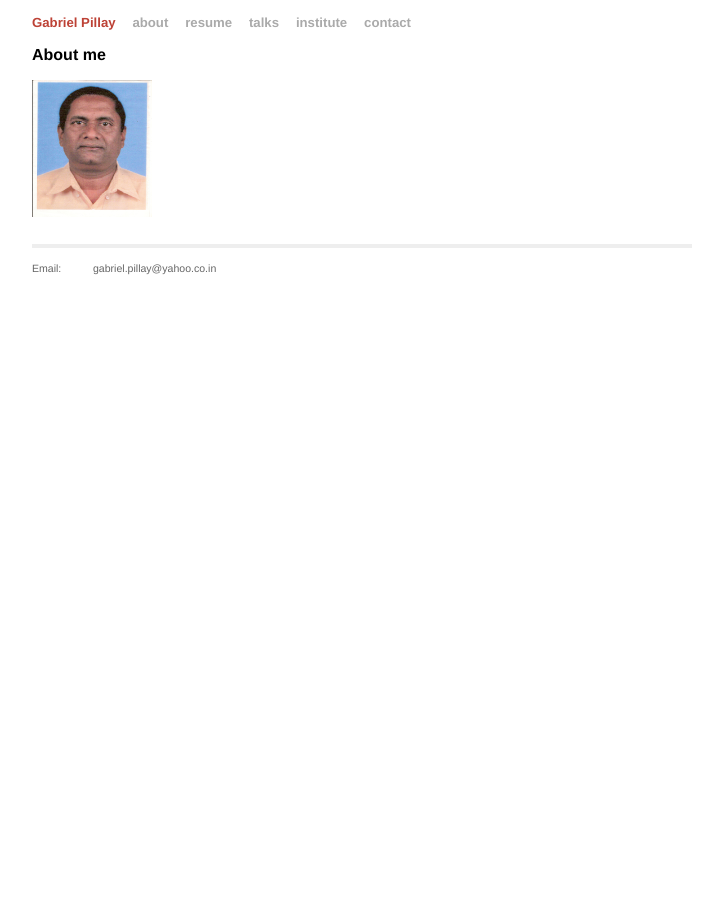
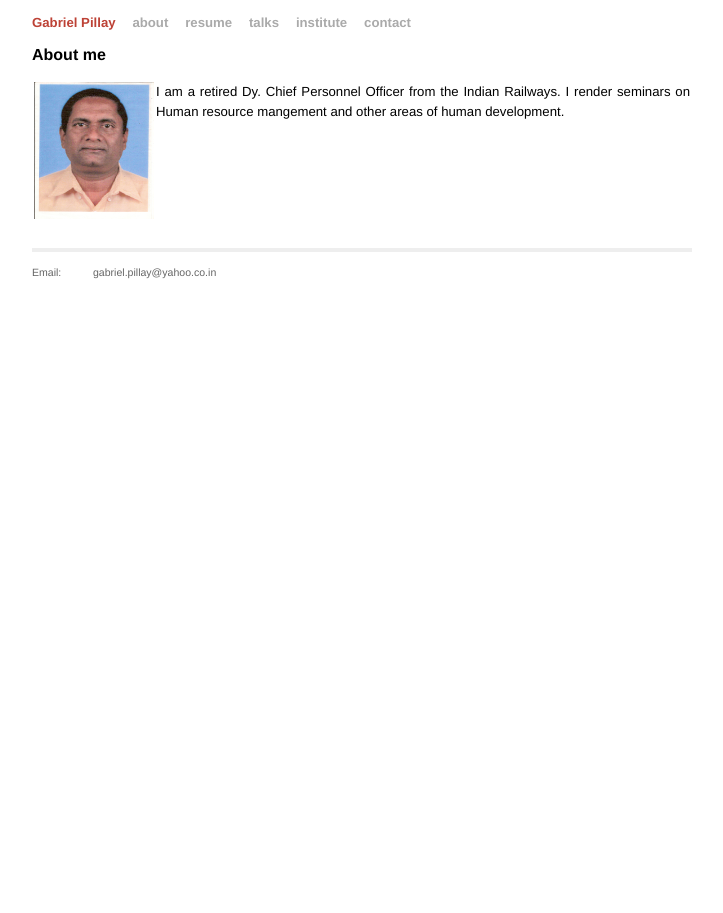
Before and after one commit to gabrielpillai/gabrielpillai.github.com, a Jekyll site: the page built from index.html, in a window 1280 px wide. Shown: the whole page, without its empty margins (278-1001 px from the left). Built offline with Jekyll 4.4.1, drawn with Linux system fonts in a browser that asks for light colours; Markdown is read by kramdown in place of the engine named in the settings.

Commit message:
Added text

```diff
--- a/index.html
+++ b/index.html
@@ -7,6 +7,19 @@ title: gabrielpillay.in
 <h1>About me</h1>
 
 
+<table align="top">
+<tr>
+<td>
 <img src="/images/gabriel.jpg" width="120" height="137">
+</td>
+<td valign="top">
+I am a retired Dy. Chief Personnel Officer from the Indian Railways. I
+render seminars on Human resource mangement and other areas of human
+development.
+
+
+</td>
+</tr>
+</table>
 
 </div>
```
